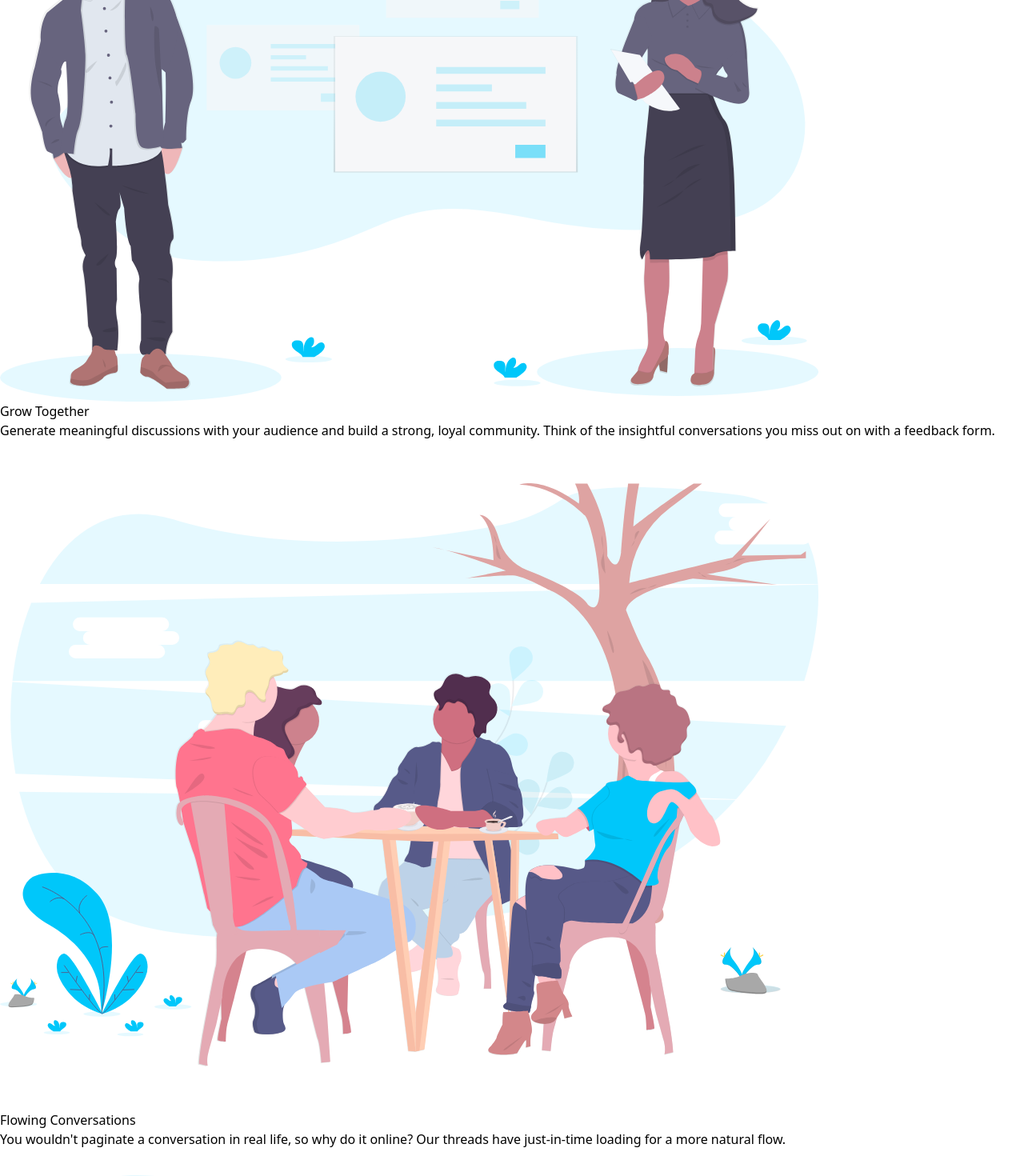
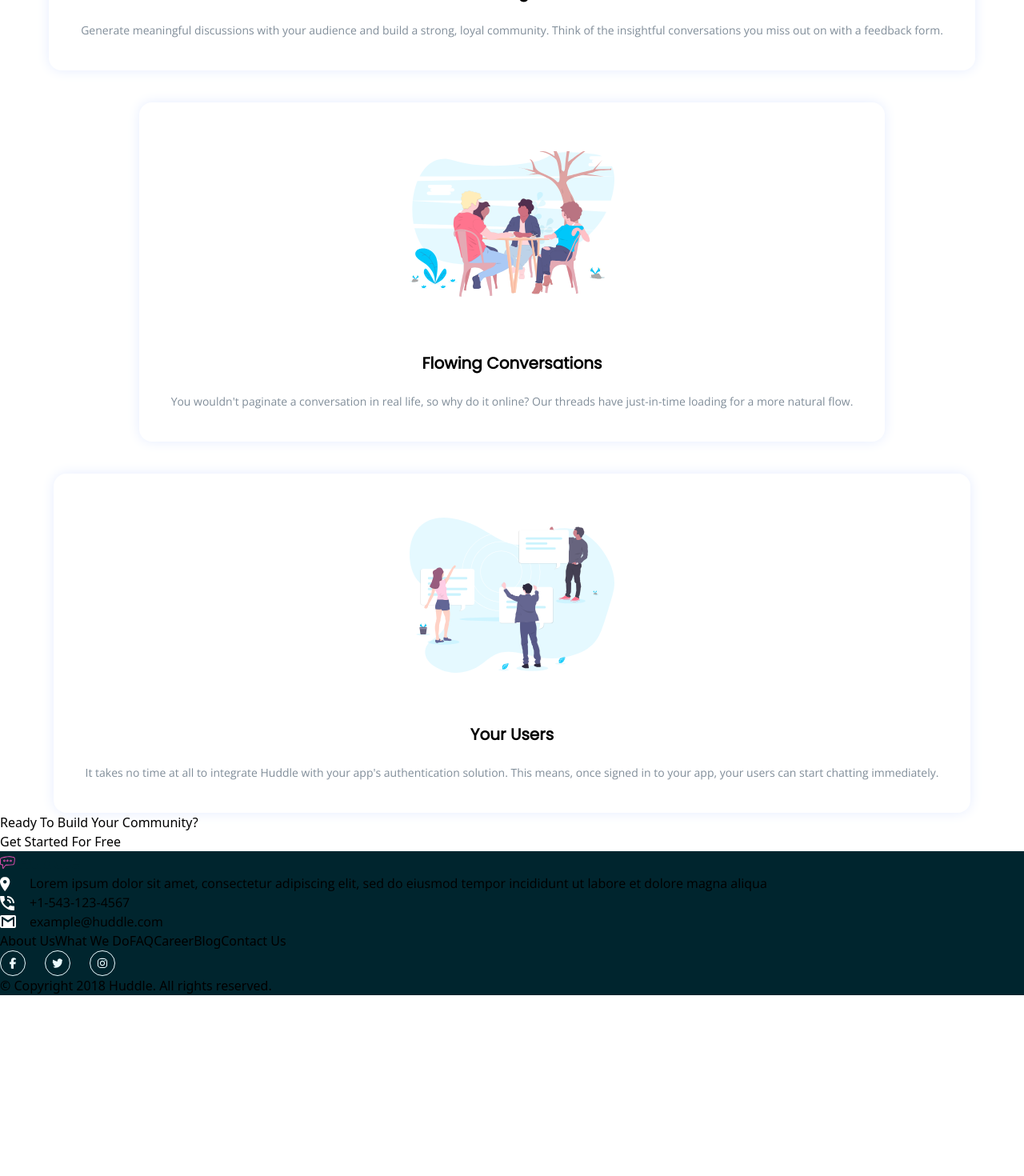
Before and after one commit to palmeiroerick/huddle-landing-page-with-alternating-feature-blocks, a Next.js app: page / in a window 1280 px wide. Shown: the part 1040-2510 px from the top of the page at 80% size. After the commit the page ends 2284 px from the top, so only its background shows below. Built offline with nearby package versions, Linux system fonts and the light colour scheme.

Commit message:
style: add styles to cards component

```diff
--- a/components/Cards/index.tsx
+++ b/components/Cards/index.tsx
@@ -1,55 +1,80 @@
 import Image from "next/image";
+import { ReactNode } from "react";
+
+type Children = {
+  children: ReactNode;
+};
+
+const Container = ({ children }: Children) => {
+  return (
+    <div className="flex flex-col items-center gap-6 rounded-2xl p-10 shadow-[0_0_16px] shadow-[#e6edff]">
+      {children}
+    </div>
+  );
+};
+
+const ImageWrapper = ({ children }: Children) => {
+  return <div className="relative mb-6 h-56 w-64">{children}</div>;
+};
+
+const CardTitle = ({ children }: Children) => {
+  return <h2 className="font-poppins text-xl font-bold">{children}</h2>;
+};
+
+const CardText = ({ children }: Children) => {
+  return <p className="font-openSans text-sm text-grayishBlue text-center">{children}</p>;
+};
 
 const Cards = () => {
   return (
-    <section>
-      <div>
-        <div className="relative w-[1023.46px] h-[837.84px]">
+    <section className="flex flex-col items-center gap-10">
+      <Container>
+        <ImageWrapper>
           <Image
             className="object-contain"
             src="/assets/illustration-grow-together.svg"
             alt=""
             fill
           />
-        </div>
-        <h2>Grow Together</h2>
-        <p>
+        </ImageWrapper>
+        <CardTitle>Grow Together</CardTitle>
+        <CardText>
           Generate meaningful discussions with your audience and build a strong,
           loyal community. Think of the insightful conversations you miss out on
           with a feedback form.
-        </p>
-      </div>
-      <div>
-        <div className="relative w-[1023.46px] h-[837.84px]">
+        </CardText>
+      </Container>
+      <Container>
+        <ImageWrapper>
           <Image
             className="object-contain"
             src="/assets/illustration-flowing-conversation.svg"
             alt=""
             fill
           />
-        </div>
-        <h2>Flowing Conversations</h2>
-        <p>
+        </ImageWrapper>
+        <CardTitle>Flowing Conversations</CardTitle>
+        <CardText>
           You wouldn&apos;t paginate a conversation in real life, so why do it
           online? Our threads have just-in-time loading for a more natural flow.
-        </p>
-      </div>
-      <div>
-        <div className="relative w-[1023.46px] h-[837.84px]">
+        </CardText>
+      </Container>
+      <Container>
+        <ImageWrapper>
           <Image
             className="object-contain"
             src="/assets/illustration-your-users.svg"
             alt=""
             fill
           />
-        </div>
-        <h2>Your Users</h2>
-        <p>
+        </ImageWrapper>
+        <CardTitle>Your Users</CardTitle>
+        <CardText>
           It takes no time at all to integrate Huddle with your app&apos;s
           authentication solution. This means, once signed in to your app, your
           users can start chatting immediately.
-        </p>
-      </div>
+        </CardText>
+      </Container>
     </section>
   );
 };
```
